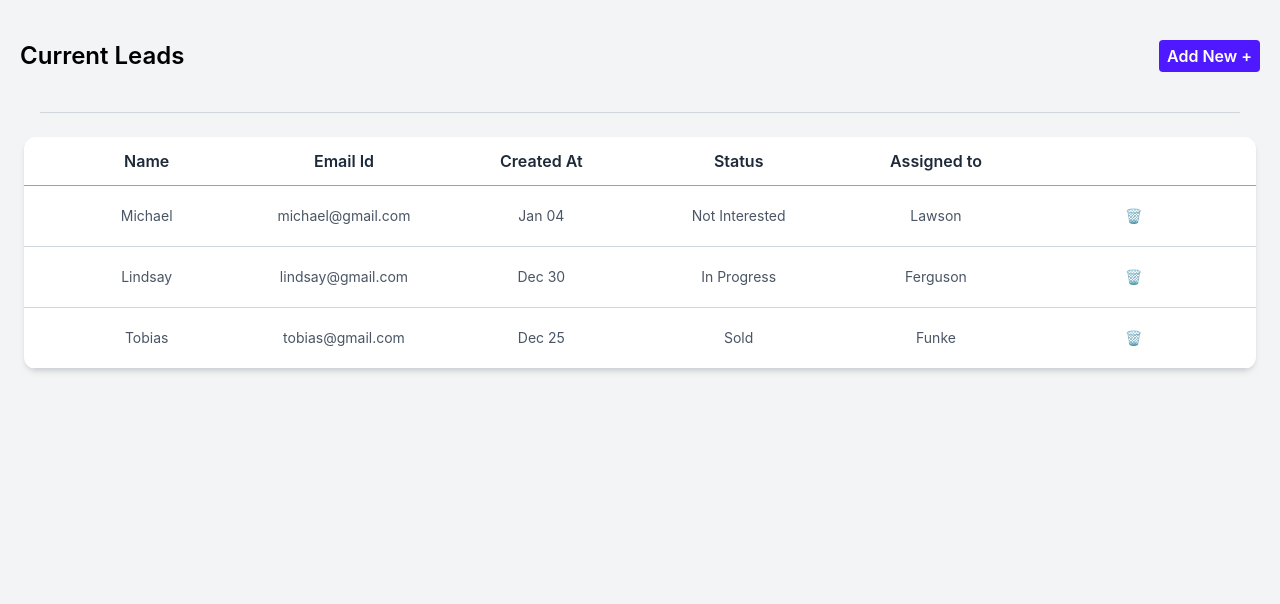
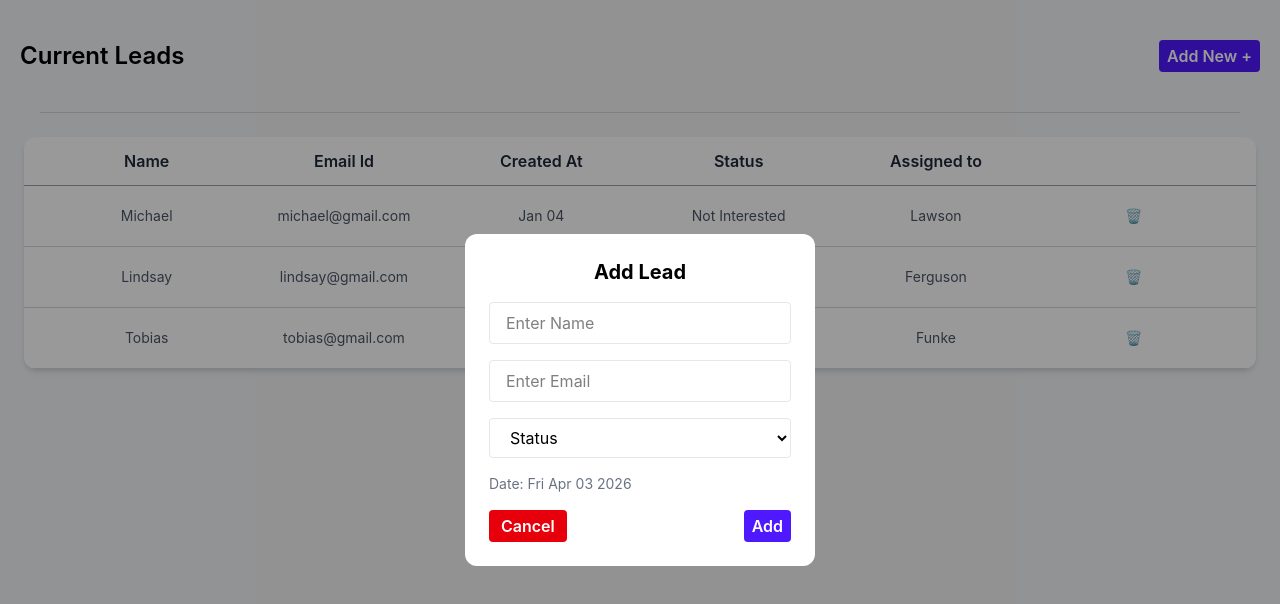
Before and after one commit to PARAS-KALURA/auth-system-mern, a React (Vite) app in the folder frontend/: page /dashboard in a window 1280 px wide. Both pictures are taken after a click on the button "Add New +". Shown: the top 604 px of the page. Built offline with nearby package versions, Linux system fonts and the light colour scheme.

Commit message:
Added form in Dashboard

```diff
--- a/frontend/src/pages/Dashboard.jsx
+++ b/frontend/src/pages/Dashboard.jsx
@@ -1,6 +1,8 @@
-import React from 'react'
+import React, { useState } from 'react'
 
 const Dashboard = () => {
+
+  const [openform, setOpenForm] = useState(false);
 
 
   const data = [
@@ -31,7 +33,66 @@ const Dashboard = () => {
     <div className='bg-gray-100 min-h-screen'>
       <div className='flex justify-between px-5 py-10'>
         <h3 className='font-semibold text-2xl' >Current Leads</h3>
-        <button className='bg-[#4e19ff] text-white rounded-sm px-2 py-1 font-semibold cursor-pointer active:scale-90 transition-all duration-120' >Add New +</button>
+        <button
+        onClick={(() => setOpenForm(true))}
+        className='bg-[#4e19ff] text-white rounded-sm px-2 py-1 font-semibold cursor-pointer active:scale-90 transition-all duration-120' >Add New +</button>
+
+        {openform && (
+          <div
+          onClick={() => setOpenForm(false)}
+          className='fixed inset-0 bg-black/40 flex justify-center items-center'>
+
+            {/* main card */}
+
+            <div
+            onClick={(e) => e.stopPropagation()}
+            className='bg-white w-[350px] p-6 rounded-xl space-y-4' >
+              <h2 className='text-center font-bold text-xl'>Add Lead</h2>
+
+              <input
+              className='px-4 py-2 border border-1 border-gray-200 rounded w-full'
+              type="text"
+              placeholder='Enter Name'
+               />
+
+                <input
+              className='px-4 py-2 border border-1 border-gray-200 rounded w-full'
+              type="text"
+              placeholder='Enter Email'
+               />
+
+             <select
+             placeholder = "Status"
+             className='px-4 py-2 border border-1 border-gray-200 rounded w-full'>
+             <option>Status</option>
+             <option>Done</option>
+             <option>In Progress</option>
+             <option>Pending</option>
+             <option>Not Interested</option>
+</select>
+
+           {/* auto-date */}
+
+           <p className='text-sm text-gray-500' >
+            Date: {new Date().toDateString()}</p>
+
+            <div className='flex justify-between'>
+
+              <button
+              onClick={() => setOpenForm(false)}
+              className='text-white bg-red-600 rounded font-semibold px-3 py-1 active:scale-90 transition-all duration-120 cursor-pointer' >Cancel</button>
+
+              <button
+              className='bg-[#4e19ff] text-white rounded-sm px-2 py-1 font-semibold cursor-pointer active:scale-90 transition-all duration-120'
+              >Add</button>
+
+            </div>
+
+            </div>
+
+          </div>
+
+        )}
 
       </div>
 
```
